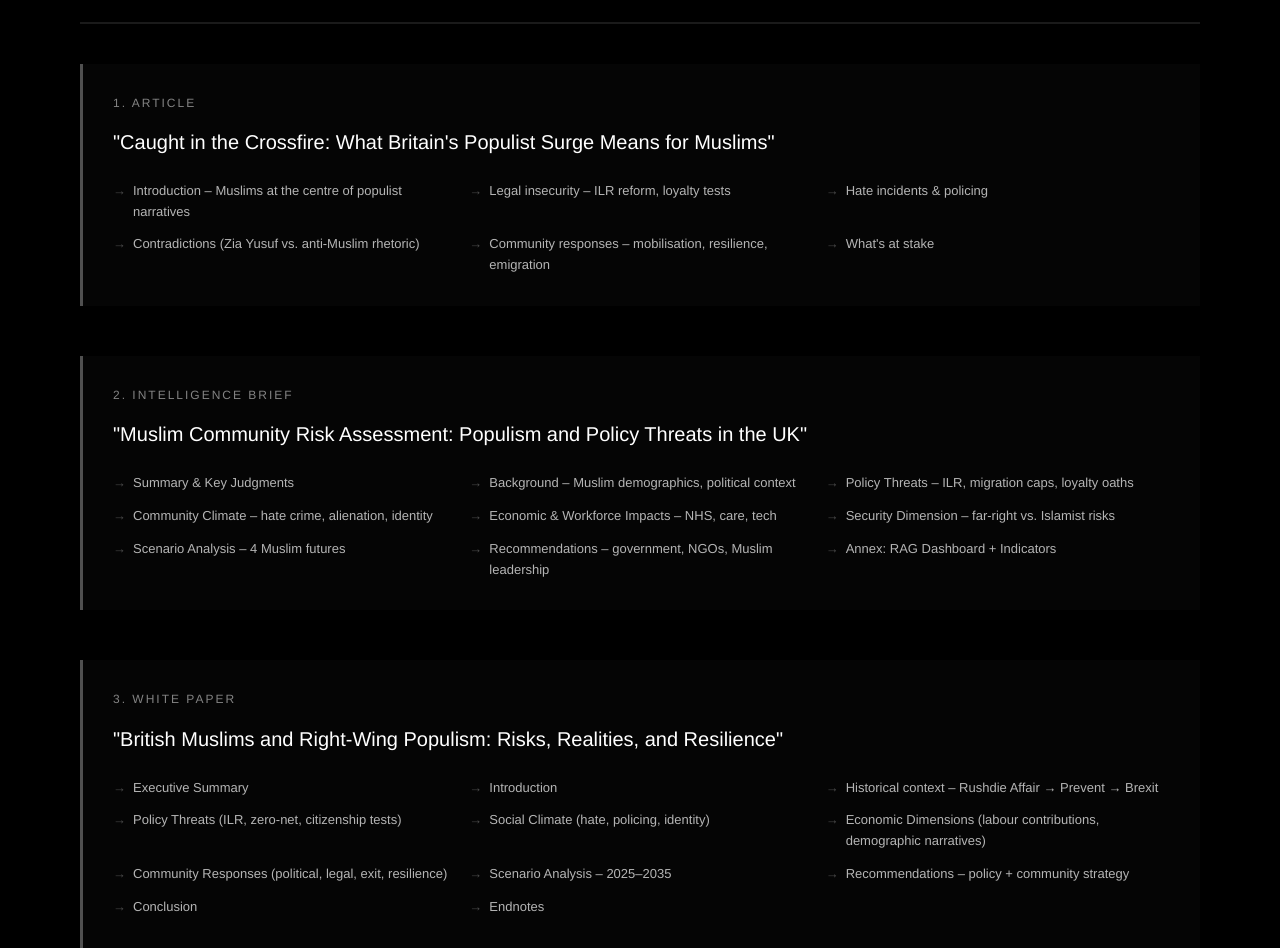
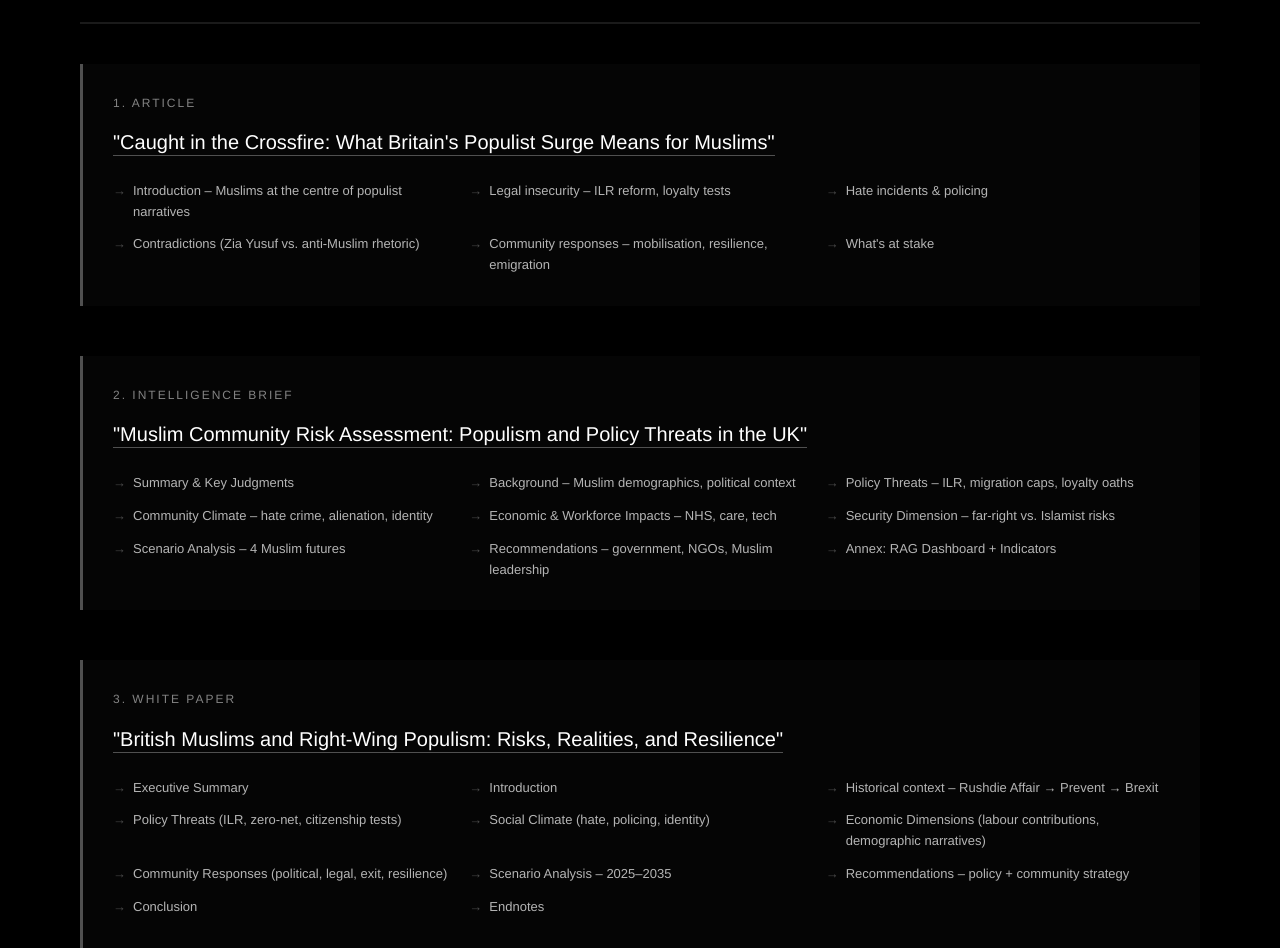
Before and after one commit to IRGIU/Contents-Page, a plain HTML site: page index.html in a window 1280 px wide. Shown: the part 1969-2917 px from the top of the page. Drawn offline with Linux system fonts and the light colour scheme.

Commit message:
Update index.html

```diff
--- a/index.html
+++ b/index.html
@@ -4,7 +4,7 @@
     <meta charset="UTF-8">
     <meta name="viewport" content="width=device-width, initial-scale=1.0">
     <title>Table of Contents - Britain's Populist Turn</title>
-    <script type="text/javascript">(function(w,s){var e=document.createElement("script");e.type="text/javascript";e.async=true;e.src="https://cdn-eu.pagesense.io/js/canvigroup131/2a5b6adfc7ae4331ac792b0c3f0cfe37.js";var x=document.getElementsByTagName("script")[0];x.parentNode.insertBefore(e,x);})(window,"script");</script>
+    <script type="text/javascript">(function(w,s){var e=document.createElement("script");e.type="text/javascript";e.async=true;e.[src="https://cdn-eu.pagesense.io/js/canvigroup131/2a5b6adfc7ae4331ac792b0c3f0cfe37.js](src="https://cdn-eu.pagesense.io/js/canvigroup131/2a5b6adfc7ae4331ac792b0c3f0cfe37.js)";var x=document.getElementsByTagName("script")[0];x.parentNode.insertBefore(e,x);})(window,"script");</script>
     <style>
         * {
             margin: 0;
@@ -387,7 +387,7 @@
 
             <div class="content-group">
                 <div class="content-number">1. Article</div>
-                <div class="content-title">"Caught in the Crossfire: What Britain's Populist Surge Means for Muslims"</div>
+                <div class="content-title"><a href="https://irgiu.github.io/Tier2-Article/">"Caught in the Crossfire: What Britain's Populist Surge Means for Muslims"</a></div>
                 <ul class="content-list">
                     <li>Introduction – Muslims at the centre of populist narratives</li>
                     <li>Legal insecurity – ILR reform, loyalty tests</li>
@@ -400,7 +400,7 @@
 
             <div class="content-group">
                 <div class="content-number">2. Intelligence Brief</div>
-                <div class="content-title">"Muslim Community Risk Assessment: Populism and Policy Threats in the UK"</div>
+                <div class="content-title"><a href="https://irgiu.github.io/Tier2-Intelligence-Brief/">"Muslim Community Risk Assessment: Populism and Policy Threats in the UK"</a></div>
                 <ul class="content-list">
                     <li>Summary & Key Judgments</li>
                     <li>Background – Muslim demographics, political context</li>
@@ -416,7 +416,7 @@
 
             <div class="content-group">
                 <div class="content-number">3. White Paper</div>
-                <div class="content-title">"British Muslims and Right-Wing Populism: Risks, Realities, and Resilience"</div>
+                <div class="content-title"><a href="https://irgiu.github.io/Tier2-White-Paper/">"British Muslims and Right-Wing Populism: Risks, Realities, and Resilience"</a></div>
                 <ul class="content-list">
                     <li>Executive Summary</li>
                     <li>Introduction</li>
```
